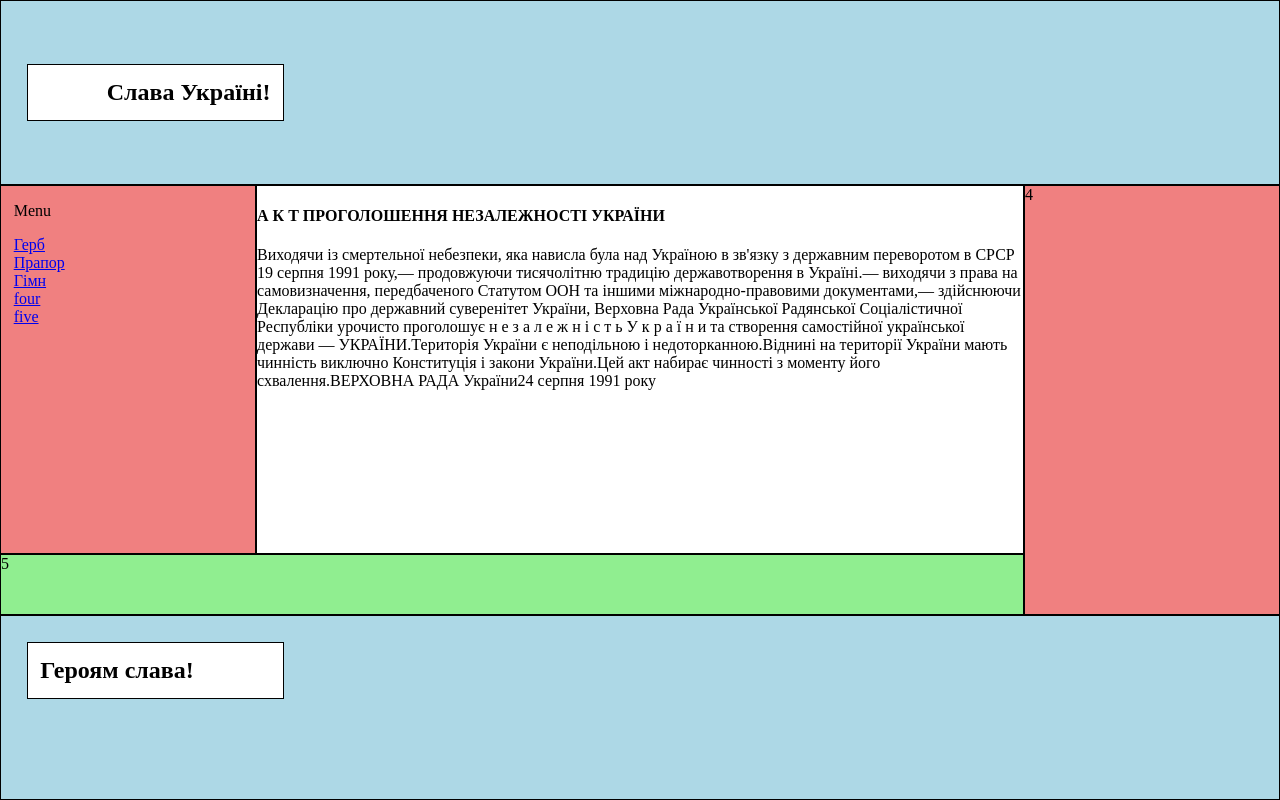
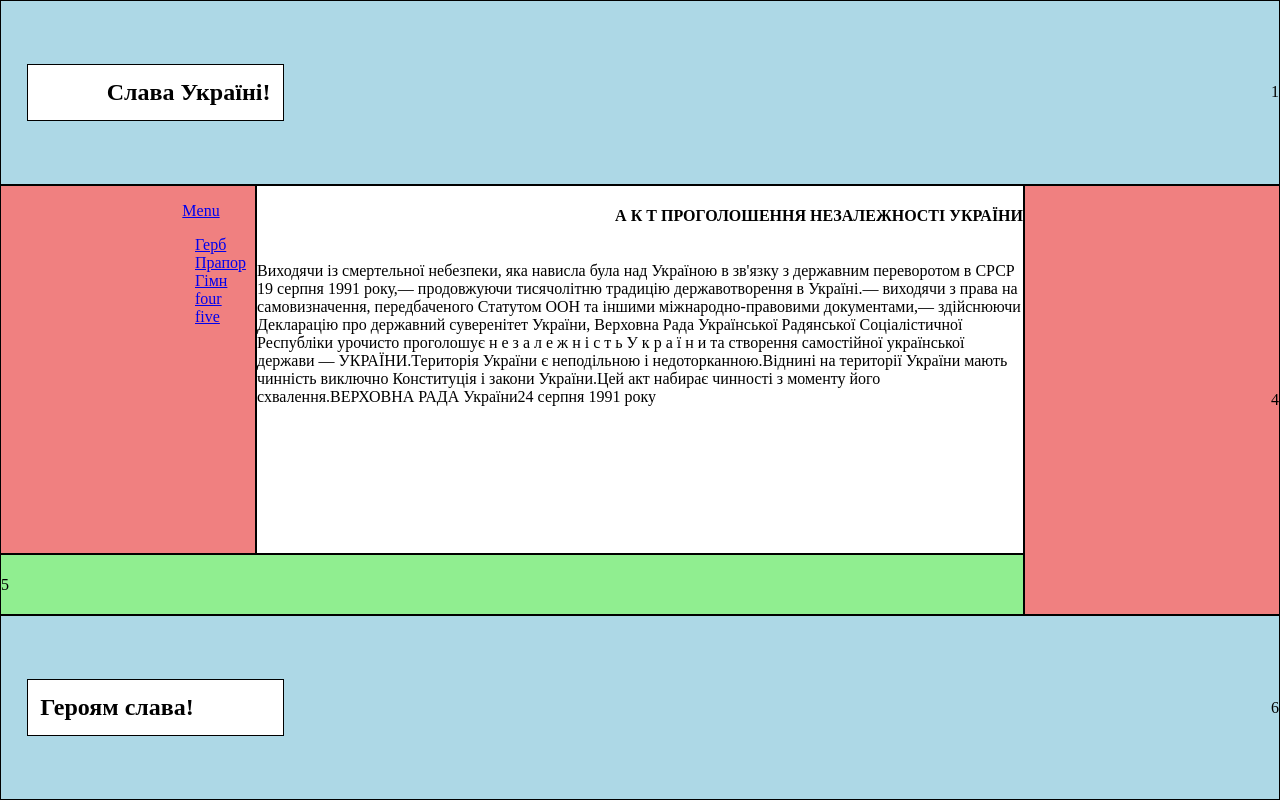
Before and after one commit to Prostorion/web, a plain HTML site: page lab1/index.html in a window 1280 px wide. Drawn offline with Linux system fonts and the light colour scheme.

Commit message:
version 2

```diff
--- a/lab1/index.html
+++ b/lab1/index.html
@@ -14,10 +14,11 @@
     <div id="one">
         <div id="x">
             <h2>Слава Україні!</h2>
-        </div>
+
+        </div>1
     </div>
     <div id="two">
-        <p id="m">Menu</p>
+        <p id="m"><a href="index.html">Menu</a></p>
         <nav id="menu">
             <a href="herb.html">Герб</a>
             <a href="prapor.html">Прапор</a>
@@ -38,6 +39,7 @@
         <div id="y">
             <h2>Героям слава!</h2>
         </div>
+        6
     </div>
 
 
--- a/lab1/style.css
+++ b/lab1/style.css
@@ -23,31 +23,48 @@ div {
     grid-area: one;
     display: flex;
     align-items: center;
+    justify-content: space-between;
 
 }
 
 #two{
     background-color: lightcoral;
     grid-area: two;
+    display: flex;
+    align-items: flex-end;
+    flex-direction: column;
 }
 
 #three{
     grid-area: three;
+    display: flex;
+    align-items: flex-end;
+    flex-direction: column;
+
 }
 
 #four{
     background-color: lightcoral;
     grid-area: four;
+    display: flex;
+    align-items: flex-end;
+    justify-content: center;
+    flex-direction: column;
 }
 
 #five{
     background-color: lightgreen;
     grid-area: five;
+    display: flex;
+    align-items: center;
 }
 
 #six{
     background-color: lightblue;
     grid-area: six;
+    display: flex;
+    justify-content: space-between;
+    align-items: center;
 }
 
 #x {
@@ -75,13 +92,15 @@ h2 {
 }
 
 #menu  {
+
     display: flex;
     flex-direction: column;
 
 }
 
 #menu a, #m{
-    margin-left: 5%;
+    padding-right: 5%;
+    width: 60px;
 }
 
 .image {
```
Also changed, not shown: lab1/five.html (+4 -2 lines), lab1/four.html (+4 -2 lines), lab1/herb.html (+4 -2 lines), lab1/himn.html (+4 -2 lines), lab1/prapor.html (+3 -1 lines).
